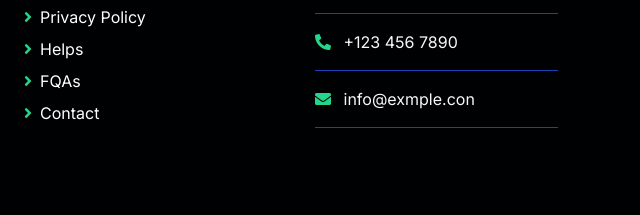
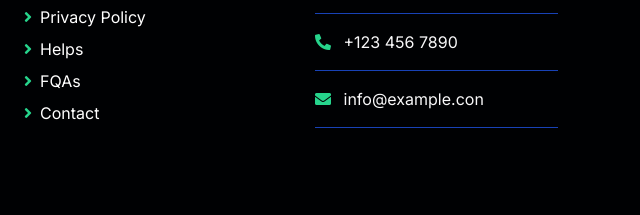
Before and after one commit to DennisNKamau/EchoWeb-Solutions, a plain HTML site: page blog.html in a window 1280 px wide. Shown: the part 1713-1928 px from the top of the page, 640-1280 px from the left. Drawn offline with nearby package versions, Linux system fonts and the light colour scheme.

Commit message:
Update links

```diff
--- a/blog.html
+++ b/blog.html
@@ -304,7 +304,7 @@
                         <div class="text-white mt-4 d-flex flex-column contact-link">
                             <a href="#" class="pb-3 text-light border-bottom border-primary"><i class="fas fa-map-marker-alt text-secondary me-2"></i> 123 Street, Nairobi, KENYA</a>
                             <a href="#" class="py-3 text-light border-bottom border-primary"><i class="fas fa-phone-alt text-secondary me-2"></i> +123 456 7890</a>
-                            <a href="#" class="py-3 text-light border-bottom border-primary"><i class="fas fa-envelope text-secondary me-2"></i> info@exmple.con</a>
+                            <a href="#" class="py-3 text-light border-bottom border-primary"><i class="fas fa-envelope text-secondary me-2"></i> info@example.con</a>
                         </div>
                     </div>
                 </div>
```
Also changed, not shown: project.html (+1 -1 lines), service.html (+1 -1 lines), team.html (+1 -1 lines), testimonial.html (+1 -1 lines).
